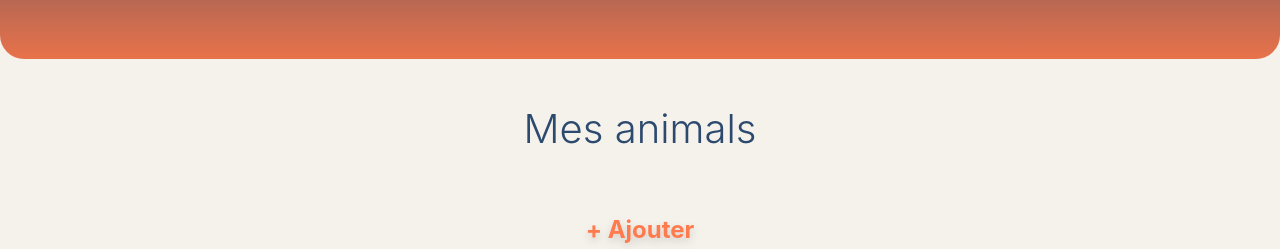
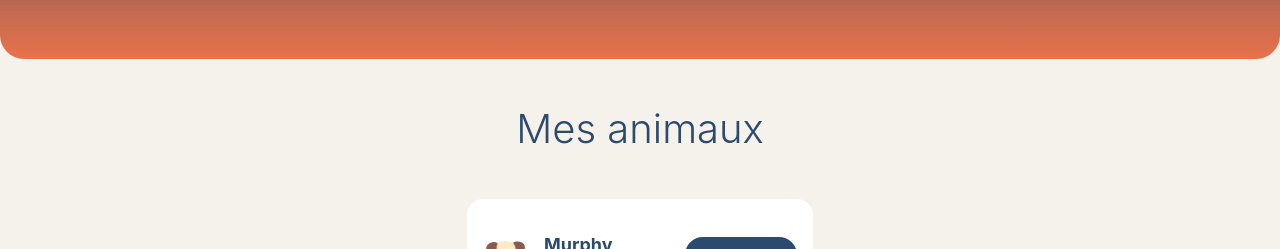
Before and after one commit to Barbedru/Pawmunity, a Vue app in the folder Pawmunity/: page /profil in a window 1280 px wide. Shown: the part 315-564 px from the top of the page. Built offline with nearby package versions, Linux system fonts and the light colour scheme; what v-calendar would draw is missing.

Commit message:
orthographe

```diff
--- a/Pawmunity/src/views/ProfilView.vue
+++ b/Pawmunity/src/views/ProfilView.vue
@@ -34,14 +34,16 @@
 
     <div>
       <p class="font-light text-[#2C4A6E] text-[40px] text-center py-10 ">
-        Mes animals </p>
+        Mes animaux </p>
     </div>
 
+    <!---
     <button
       @click=""
       class="text-[#FF7A4D] font-bold h-15.5  mb-4 text-2xl drop-shadow-lg active:shadow-none transition-shadow duration-150">
       + Ajouter
     </button>
+    -->
 
     <!--Liste animals-->
 
```
